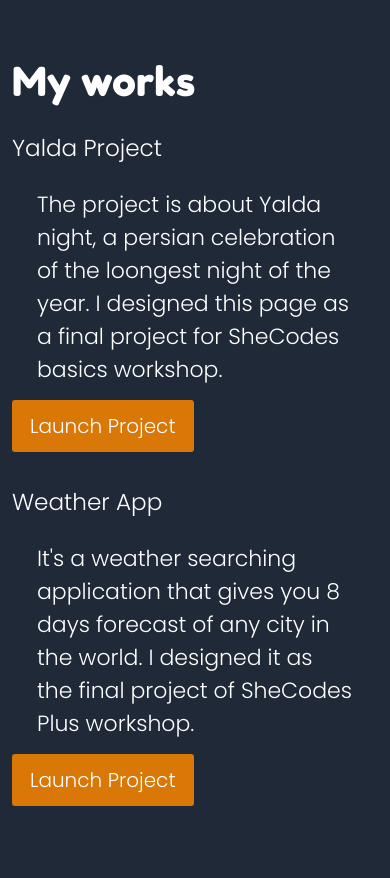
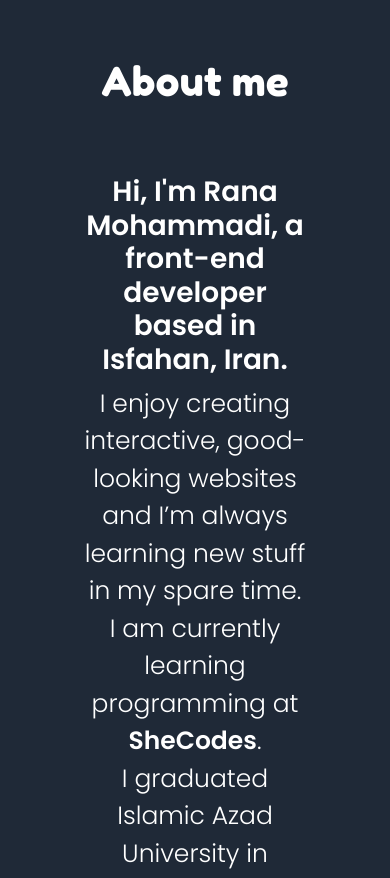
Before and after one commit to RanaMohammadi/portfolio-project, a plain HTML site: page index.html in a window 390 px wide. Shown: the part 1098-1976 px from the top of the page. Before the commit the page ends 1941 px from the top, so only its background shows below. Drawn offline with nearby package versions, Linux system fonts and the light colour scheme.

Commit message:
added about

```diff
--- a/index.html
+++ b/index.html
@@ -30,7 +30,7 @@
   </head>
   <body>
     <div class="container">
-      <div class="row start">
+      <div class="row start" id="home">
         <div class="col-md-6">
           <h4>Hello there!</h4>
           <h1>I'm Rana</h1>
@@ -49,7 +49,23 @@
           />
         </div>
       </div>
-      <div class="works">
+      <div class="about" id="about">
+        <h2>About me</h2>
+        <div class="about-me">
+          <h3>
+            Hi, I'm Rana Mohammadi, a
+            <span class="bold">front-end developer</span> based in Isfahan,
+            Iran.
+          </h3>
+          I enjoy creating interactive, good-looking websites and I’m always
+          learning new stuff in my spare time.<br />
+          I am currently learning programming at
+          <span class="bold">SheCodes</span>. <br />
+          I graduated Islamic Azad University in Najafabad with a master's
+          degree in <span class="bold">Computer Engineering</span>.
+        </div>
+      </div>
+      <div class="works" id="works">
         <h2>My works</h2>
         <div class="row projects">
           <div class="col-sm-6 mb-5">
--- a/src/style.css
+++ b/src/style.css
@@ -25,6 +25,11 @@ h1 {
 h4 {
   color: white;
   font-size: 30px;
+  font-weight: bold;
+}
+h3 {
+  color: white;
+  font-size: 28px;
   font-weight: bold;
 }
 h2 {
@@ -65,16 +70,24 @@ img {
   font-size: 22px;
   margin: 25px;
 }
+.about-me {
+  font-size: 25px;
+  margin: 70px;
+  text-align: center;
+}
+.bold {
+  font-weight: bold;
+}
 @media (max-width: 800px) {
-  h1 {
-    color: red;
-  }
   .start {
     margin: 60px;
   }
-  .projects {
+  .works {
     margin-top: 30px;
-    align-self: center;
+    text-align: center;
+  }
+  .about {
+    text-align: center;
   }
   .button {
     max-width: 50px;
```
Also changed, not shown: 1 other file.
